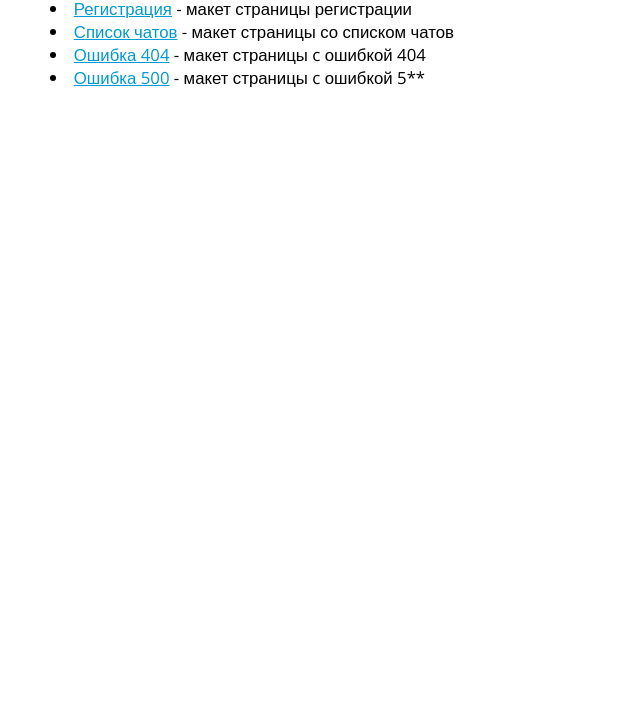
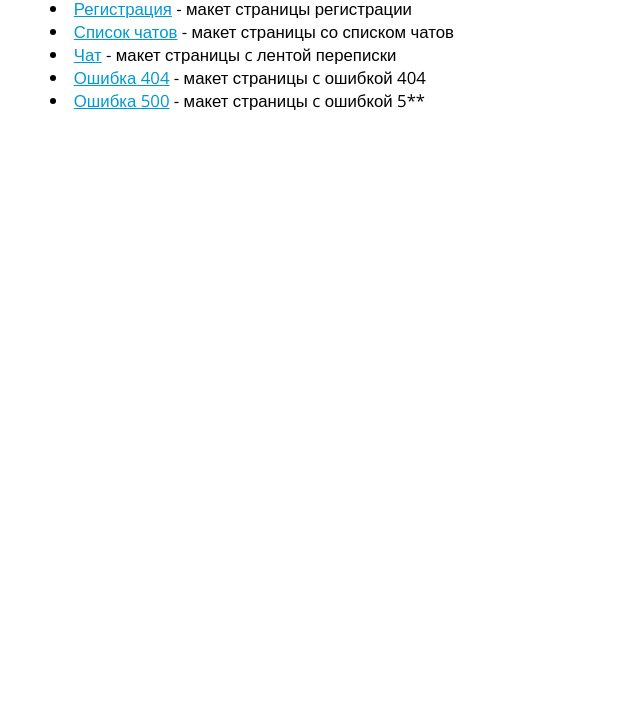
Before and after one commit to dvs-crcr/mf.messenger.praktikum.yandex, a website: page static/index.html in a window 1280 px wide. Shown: the part 122-850 px from the top of the page, without its empty margins (0-640 px from the left). Drawn offline with nearby package versions, Linux system fonts and the light colour scheme.

Commit message:
edit list

```diff
--- a/static/index.html
+++ b/static/index.html
@@ -15,6 +15,7 @@
         <li><a target="_blank" href="/auth.html">Авторизация</a> - макет страницы авторизации</li>
         <li><a target="_blank" href="/registration.html">Регистрация</a> - макет страницы регистрации</li>
         <li><a target="_blank" href="/chat-list.html">Список чатов</a> - макет страницы со списком чатов</li>
+        <li><a target="_blank" href="/chat.html">Чат</a> - макет страницы c лентой переписки</li>
 
 
 
```
